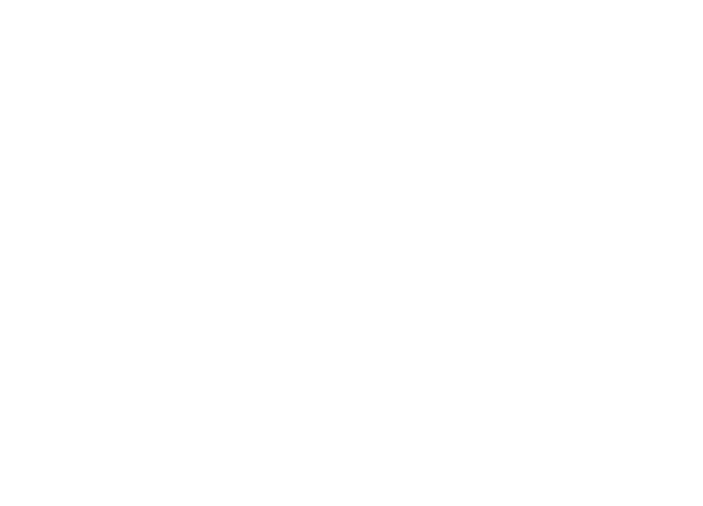
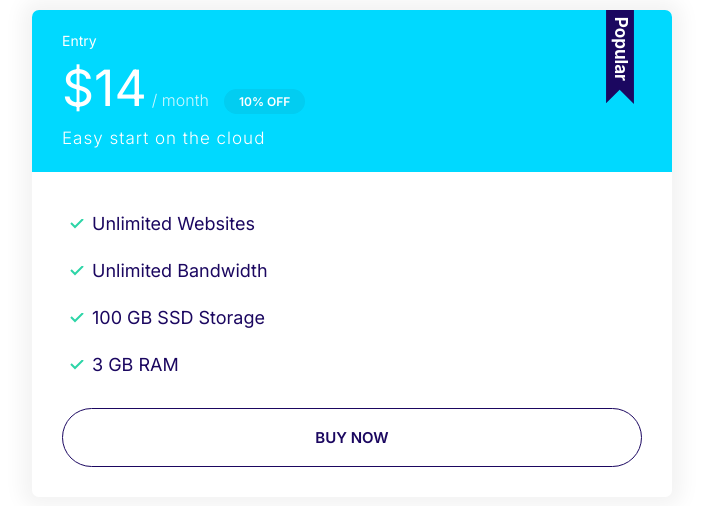
Before and after one commit to Tesfamichael12/Moshify, a plain HTML site: page index.html in a window 1280 px wide. Shown: the whole page, without its empty margins (288-991 px from the left). Drawn offline with Linux system fonts and the light colour scheme.

Commit message:
Built a reusable Plan card components.

```diff
--- a/css/styles.css
+++ b/css/styles.css
@@ -116,6 +116,7 @@
 
 .badge--small {
   font-size: 1.6rem;
+  padding: 0.5rem 1.5rem;
 }
 
 @media screen and (min-width: 1024px) {
@@ -252,10 +253,13 @@
   padding: 1.5rem 3.5rem;
 }
 
+::placeholder{
+  color: #cdcbd7;
+}
+
 .input-group{
   border: 1px solid var(--color-border);
   border-radius: var(--border-radius);
-  padding: 0 0.4rem;
   display: flex;
 }
 
@@ -269,12 +273,98 @@
   margin: 4px;
 }
 
-::placeholder{
-  color: #cdcbd7;
-}
 
 @media screen and (min-width: 1024px){
   .input{
     font-size: 1.5rem;
   }
 }
+
+/* Cards */
+.card{
+  border-radius: 7px;
+  box-shadow: 0 0 20px 10px #f3f3f3;
+  overflow: hidden; /*the child div with class card__header will be larger than its parent*/
+  margin-top: 1rem;
+}
+
+.card__header, .card__body{
+  padding: 2rem 3rem;
+}
+
+.card--primary .card__header{
+  background-color: var(--color-primary);
+  color: #fff
+}
+
+.card--secondary .card__header{
+  background-color: var(--color-secondary);
+  color: #fff
+}
+
+.card--secondary .badge--secondary{
+  background-color: #02cdf1;
+}
+
+
+/* Plans */
+.plan__name{
+  color: #fff;
+  margin: 0;
+  font-weight: 500;
+  font-size: 2.4rem;
+}
+
+.plan__price{
+  font-size: 6rem;
+
+}
+
+.plan__billing-cycle{
+  font-weight: 300;
+  font-size: 2.4rem;
+  opacity: 0.8;
+  margin-right: 1rem;
+}
+
+.plan__description{
+  font-size: 2.4rem;
+  display: block;
+  letter-spacing: 1px;
+  font-weight: 300;
+}
+
+.plan .list__item {
+  margin-bottom: 2rem;
+}
+
+.card__header{
+  position: relative;
+}
+
+.plan--popular .card__header::before{
+  content: url(../images/popular.svg);
+  display: inline-block;
+  width: 40px;
+  position: absolute;
+  top: -6px;
+  right: 5%;
+}
+
+@media screen and (min-width: 1024px) {
+  .plan__name {
+    font-size: 1.4rem;
+  }
+
+  .plan__price {
+    font-size: 5rem;
+  }
+
+  .plan__billing-cycle {
+    font-size: 1.6rem;
+  }
+
+  .plan__description {
+    font-size: 1.7rem;
+  }
+}
--- a/index.html
+++ b/index.html
@@ -6,13 +6,34 @@
     <title>Document</title>
     <link rel="preconnect" href="https://fonts.gstatic.com" />
     <link
-      href="https://fonts.googleapis.com/css2?family=Inter:wght@400;600;700&display=swap"
+      href="https://fonts.googleapis.com/css2?family=Inter:wght@300;400;600;700&display=swap"
       rel="stylesheet"
     />
     <link rel="stylesheet" href="css/normalize.css" />
     <link rel="stylesheet" href="css/styles.css" />
   </head>
   <body>
-
+    <div style="width: 50%; margin: auto; ">
+      <div class="plan plan--popular">
+        <div class="card card--secondary">
+          <div class="card__header">
+            <h3 class="plan__name">Entry</h3>
+            <span class="plan__price">$14</span>
+            <span class="plan__billing-cycle">/ month</span>
+            <span class="badge badge--secondary badge--small">10% OFF</span>
+            <span class="plan__description">Easy start on the cloud</span>
+          </div>
+          <div class="card__body">
+            <ul class="list list--tick">
+              <li class="list__item">Unlimited Websites</li>
+              <li class="list__item">Unlimited Bandwidth</li>
+              <li class="list__item">100 GB SSD Storage</li>
+              <li class="list__item">3 GB RAM</li>
+          </ul>
+          <button class="btn btn--outline btn--block">Buy now</button>
+          </div>
+        </div>
+      </div>
+    </div>
   </body>
 </html>
```
Also changed, not shown: Components/Plans.html (added, +47 -0 lines), images/popular.svg (added).
